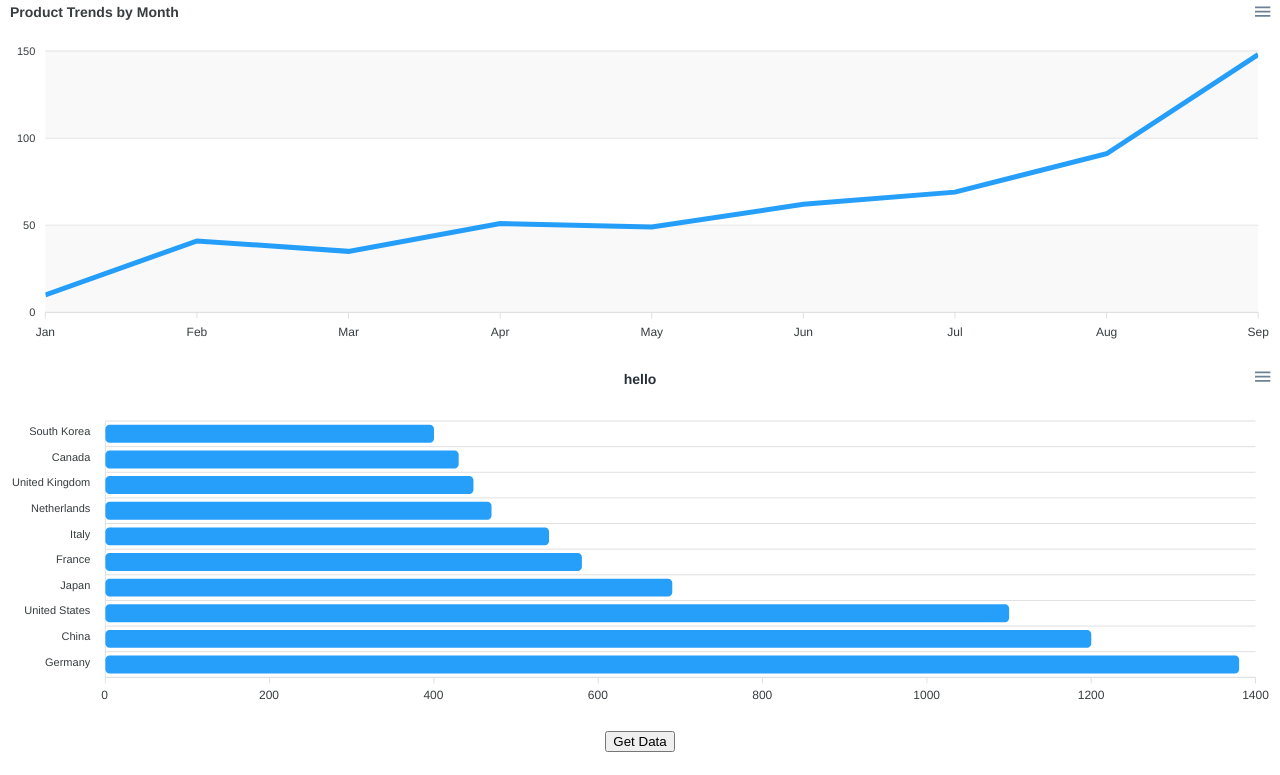
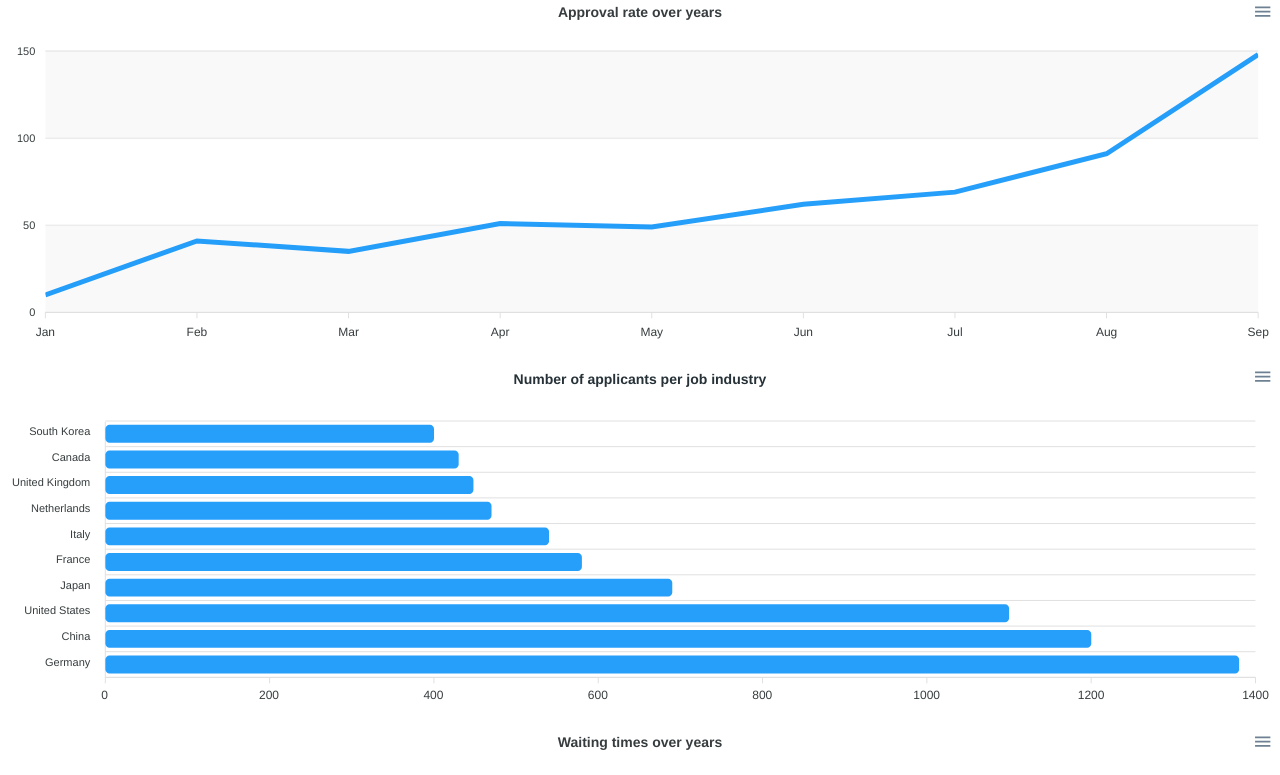
Before and after one commit to KareemAlsayed1/friendly-company-FE, a React (Create React App) app: page / in a window 1280 px wide. Shown: the top 775 px of the page. Built offline with nearby package versions, Linux system fonts and the light colour scheme.

Commit message:
Connecting the FE to BE data

```diff
--- a/src/App.js
+++ b/src/App.js
@@ -20,8 +20,8 @@ function App() {
       curve: 'straight'
     },
     title: {
-      text: 'Product Trends by Month',
-      align: 'left'
+      text: 'Approval rate over years',
+      align: 'center'
     },
     grid: {
       row: {
@@ -34,26 +34,116 @@ function App() {
     }
   });
   const [lineSeries, setLineSeries] = useState([{
-    name: "Desktops",
+    name: "Approval Rate",
     data: [10, 41, 35, 51, 49, 62, 69, 91, 148]
   }]);
+
+  const [barOptions, setBarOptions] = useState(
+    {
+      chart: {
+        type: "bar",
+        height: 350,
+      },
+      plotOptions: {
+        bar: {
+          borderRadius: 4,
+          horizontal: true,
+        },
+      },
+      dataLabels: {
+        enabled: false,
+      },
+      xaxis: {
+        categories:['South Korea', 'Canada', 'United Kingdom', 'Netherlands', 'Italy', 'France', 'Japan',
+        'United States', 'China', 'Germany'],
+      },
+      title: {
+        text: "Number of applicants per job industry",
+        align: "center",
+        margin: 10,
+        offsetX: 0,
+        offsetY: 0,
+        floating: false,
+        style: {
+          fontSize: "14px",
+          fontWeight: "bold",
+          fontFamily: undefined,
+          color: "#263238",
+        },
+      },
+    }
+  );
   const [barData, setBarData] = useState([400, 430, 448, 470, 540, 580, 690, 1100, 1200, 1380]);
-  const [barCategories, setBarCategories] = useState([
-    "South Korea",
-    "Canada",
-    "United Kingdom",
-    "Netherlands",
-    "Italy",
-    "France",
-    "Japan",
-    "United States",
-    "China",
-    "Germany",
-  ]);
-  const series = [{
-    name: "Desktops",
+
+  // const  [wageBarOptions, setWageBarOptions] = useState(
+  //   {
+  //     chart: {
+  //       type: "bar",
+  //       height: 350,
+  //     },
+  //     plotOptions: {
+  //       bar: {
+  //         borderRadius: 4,
+  //         horizontal: true,
+  //       },
+  //     },
+  //     dataLabels: {
+  //       enabled: false,
+  //     },
+  //     xaxis: {
+  //       categories:['South Korea', 'Canada', 'United Kingdom', 'Netherlands', 'Italy', 'France', 'Japan',
+  //       'United States', 'China', 'Germany'],
+  //     },
+  //     title: {
+  //       text: "Average Wage Based on Job",
+  //       align: "center",
+  //       margin: 10,
+  //       offsetX: 0,
+  //       offsetY: 0,
+  //       floating: false,
+  //       style: {
+  //         fontSize: "14px",
+  //         fontWeight: "bold",
+  //         fontFamily: undefined,
+  //         color: "#263238",
+  //       },
+  //     },
+  //   }
+  // );
+
+
+  const [waitingLineOptions, setWaitingLineOptions] = useState({
+    chart: {
+      height: 350,
+      type: 'line',
+      zoom: {
+        enabled: false
+      }
+    },
+    dataLabels: {
+      enabled: false
+    },
+    stroke: {
+      curve: 'straight'
+    },
+    title: {
+      text: 'Waiting times over years',
+      align: 'center'
+    },
+    grid: {
+      row: {
+        colors: ['#f3f3f3', 'transparent'], // takes an array which will be repeated on columns
+        opacity: 0.5
+      },
+    },
+    xaxis: {
+      categories: ['Jan', 'Feb', 'Mar', 'Apr', 'May', 'Jun', 'Jul', 'Aug', 'Sep'],
+    }
+  });
+  const [waitingLineSeries, setWaitingLineSeries] = useState([{
+    name: "Waiting Time",
     data: [10, 41, 35, 51, 49, 62, 69, 91, 148]
-  }];
+  }]);
 
   let params = {
     "company_name": "MICROSOFT"
@@ -69,6 +159,9 @@ function App() {
 		fetch(fetchAPI, {method: 'GET', params: JSON.stringify({"company_name": "MICROSOFT"})})
 		  .then(res => res.json())
 		  .then(data => {
+      // console.log(data.data)
+      // console.log(data.data['applications_count_groups']['options']['xaxis']['categories'])
+      // console.log(data.data['applications_count_groups']['series']['data'])
       if(data['data'].hasOwnProperty('approval_rate')){
          setLineOptions({
              chart: {
@@ -85,8 +178,8 @@ function App() {
                curve: 'straight'
              },
              title: {
-               text: 'Product Trends by Month',
-               align: 'left'
+               text: 'Approval rate over years',
+               align: 'center'
              },
              grid: {
                 row: {
@@ -98,13 +191,75 @@ function App() {
                categories: data.data['approval_rate']['options']['xaxis']['categories'],
              }
            })
-         setLineSeries(data['data']['approval_rate']['sesries']['data'])
+        setLineSeries([{name: "Acceptance Rate", data: data['data']['approval_rate']['series']['data']}])
       }
-      // if(data.hasOwnProperty('bar_chart')){
-      //   setBarData(data['bar_chart']['company_data']);
-      //   setBarCategories(data['bar_chart']['categories']);
-      // }
+      if(data['data'].hasOwnProperty('applications_count_groups')){
+        setBarOptions({
+          chart: {
+            type: "bar",
+            height: 350,
+          },
+          plotOptions: {
+            bar: {
+              borderRadius: 4,
+              horizontal: true,
+            },
+          },
+          dataLabels: {
+            enabled: false,
+          },
+          xaxis: {
+            categories: data.data['applications_count_groups']['options']['xaxis']['categories'],
+          },
+          title: {
+            text: "Number of applicants per job industry",
+            align: "center",
+            margin: 10,
+            offsetX: 0,
+            offsetY: 0,
+            floating: false,
+            style: {
+              fontSize: "14px",
+              fontWeight: "bold",
+              fontFamily: undefined,
+              color: "#263238",
+            },
+          },
+        })
+        setBarData(data.data['applications_count_groups']['series']['data']);
       }
+      if(data['data'].hasOwnProperty('waiting_time')){
+        setWaitingLineOptions({
+            chart: {
+              height: 350,
+              type: 'line',
+              zoom: {
+                enabled: false
+              }
+            },
+            dataLabels: {
+              enabled: false
+            },
+            stroke: {
+              curve: 'straight'
+            },
+            title: {
+              text: 'Waiting time over years',
+              align: 'center'
+            },
+            grid: {
+               row: {
+                colors: ['#f3f3f3', 'transparent'], // takes an array which will be repeated on columns
+                opacity: 0.5
+               },
+            },
+            xaxis: {
+              categories: data.data['waiting_time']['options']['xaxis']['categories'],
+            }
+          })
+        setWaitingLineSeries([{name: "Waiting Time", data: data['data']['waiting_time']['series']['data']}])
+     }
+    }
 		).finally(() => {
 			// pass
 		});
@@ -113,7 +268,8 @@ function App() {
   return (
     <div className="App">
       <LineChart options={lineOptions} series={lineSeries} />
-      <BarPlot data={barData} categories={barCategories}/>
+      <BarPlot data={barData} options={barOptions}/>
+      <LineChart options={waitingLineOptions} series={waitingLineSeries} />
       <button onClick={getChartData}>Get Data</button>
     </div>
   );
--- a/src/BarPlot.js
+++ b/src/BarPlot.js
@@ -1,64 +1,18 @@
-import React, { Component } from "react";
-import ReactApexChart from "react-apexcharts";
+import React, { memo } from "react";
+import Chart from 'react-apexcharts'
 
-class BarPlot extends Component {
-  constructor(props) {
-    super(props);
+const BarPlot = (props) =>{
+  return(
+    <div>
+      <Chart
+        options={props.options}
+        series={[{data: props.data}]}
+        type="bar"
+        height={350}
+        title={props.title}
+      />
+    </div>
+  );
+};
 
-    this.state = {
-      series: [
-        {
-          data: this.props.data,
-        },
-      ],
-      options: {
-        chart: {
-          type: "bar",
-          height: 350,
-        },
-        plotOptions: {
-          bar: {
-            borderRadius: 4,
-            horizontal: true,
-          },
-        },
-        dataLabels: {
-          enabled: false,
-        },
-        xaxis: {
-          categories: this.props.categories,
-        },
-        title: {
-          text: "hello",
-          align: "center",
-          margin: 10,
-          offsetX: 0,
-          offsetY: 0,
-          floating: false,
-          style: {
-            fontSize: "14px",
-            fontWeight: "bold",
-            fontFamily: undefined,
-            color: "#263238",
-          },
-        },
-      },
-    };
-  }
-
-  render() {
-    return (
-      <div id="chart">
-        <ReactApexChart
-          options={this.state.options}
-          series={this.state.series}
-          type="bar"
-          height={350}
-          title={this.state.title}
-        />
-      </div>
-    );
-  }
-}
-
-export default BarPlot;
+export default memo(BarPlot);
```
Also changed, not shown: src/SearchBar.js (added).
